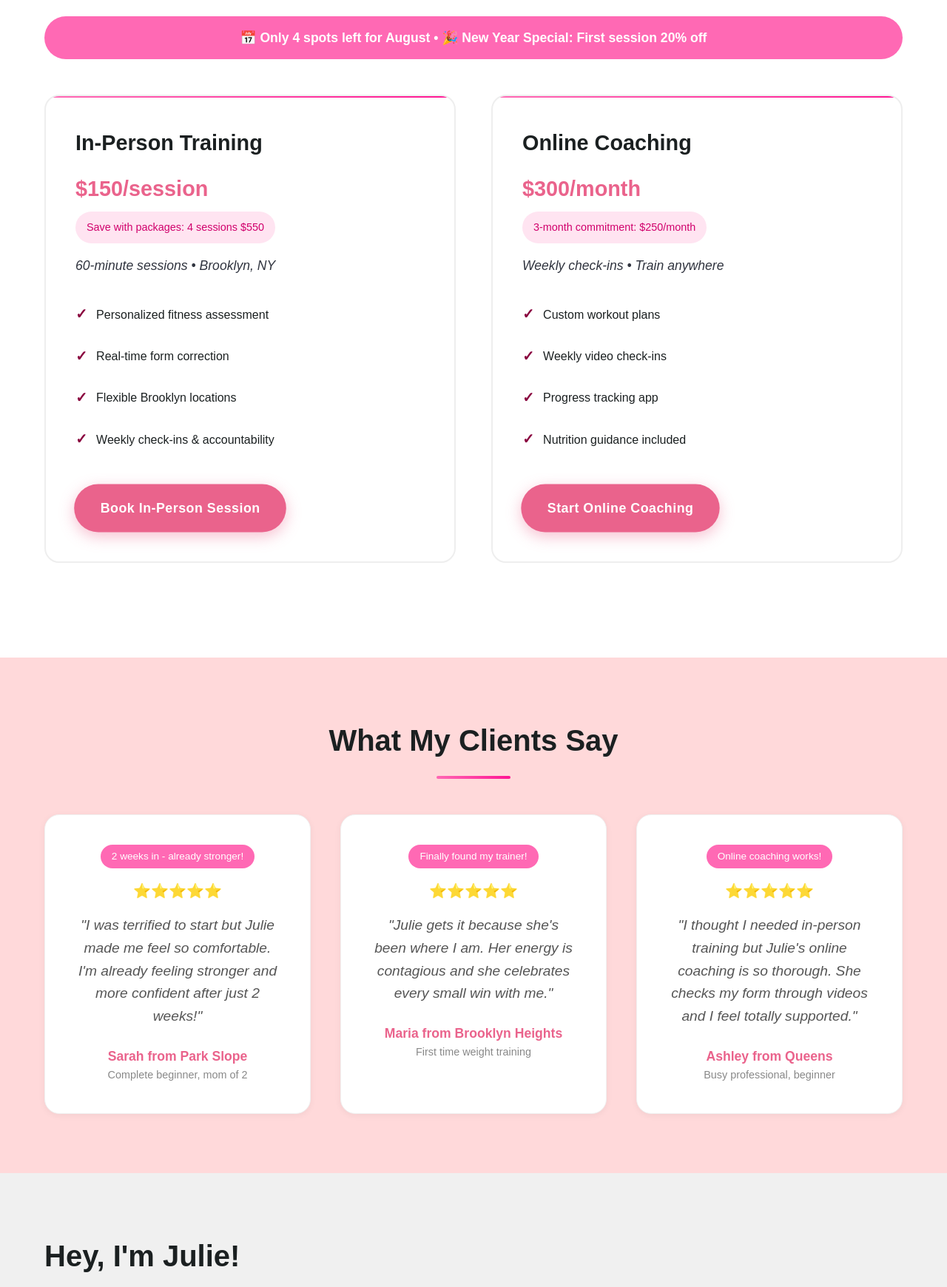
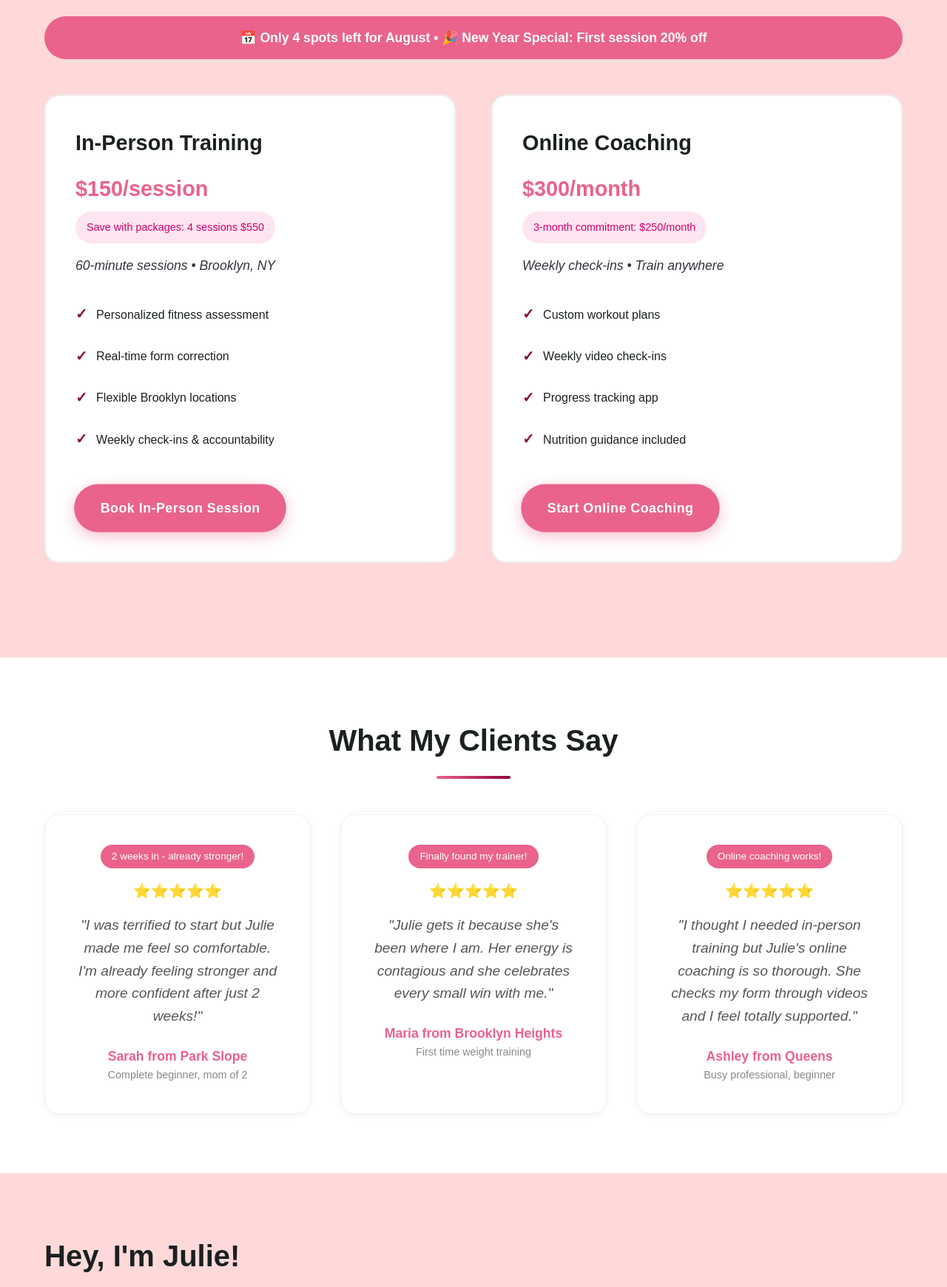
Before and after one commit to PhreeMason/jewelz, a plain HTML site: page index.html in a window 1280 px wide. Shown: the part 1060-2800 px from the top of the page at 74% size. Drawn offline with Linux system fonts and the light colour scheme.

Commit message:
update color scheme for improved aesthetics and user engagement

```diff
--- a/index.html
+++ b/index.html
@@ -16,7 +16,7 @@
             font-family: 'Arial', sans-serif;
             line-height: 1.6;
             color: #1B2021;
-            background: #f9f9f9;
+            background: #FFD9DA;
         }
 
         .container {
@@ -72,7 +72,7 @@
         }
 
         .nav-links .nav-cta {
-            background: #ff69b4;
+            background: #EA638C;
             color: #ffffff;
             padding: 8px 20px;
             border-radius: 50px;
@@ -80,7 +80,7 @@
         }
 
         .nav-links .nav-cta:hover {
-            background: #ff1493;
+            background: #89023E;
             color: #ffffff;
         }
 
@@ -269,7 +269,7 @@
         /* Services Section - Simplified and warmer */
         .services {
             padding: 5rem 0;
-            background: #ffffff;
+            background: #FFD9DA;
         }
 
         .section-title {
@@ -285,13 +285,13 @@
             display: block;
             width: 100px;
             height: 4px;
-            background: linear-gradient(45deg, #ff69b4, #ff1493);
+            background: linear-gradient(45deg, #EA638C, #89023E);
             margin: 1rem auto;
             border-radius: 2px;
         }
 
         .urgency-banner {
-            background: #ff69b4;
+            background: #EA638C;
             color: #ffffff;
             text-align: center;
             padding: 15px;
@@ -316,17 +316,6 @@
             transition: all 0.3s;
             position: relative;
             overflow: hidden;
-        }
-
-        .service-card::before {
-            content: '';
-            position: absolute;
-            top: 0;
-            left: 0;
-            right: 0;
-            height: 2px;
-            background: linear-gradient(45deg, #ff69b4, #ff1493);
-            border-radius: 20px 20px 0 0;
         }
 
         .service-card:hover {
@@ -390,7 +379,7 @@
         /* Testimonials Section - More personal */
         .testimonials {
             padding: 5rem 0;
-            background: #FFD9DA;
+            background: #ffffff;
             color: #1B2021;
         }
 
@@ -421,7 +410,7 @@
         }
 
         .transformation-badge {
-            background: #ff69b4;
+            background: #EA638C;
             color: #ffffff;
             padding: 5px 15px;
             border-radius: 50px;
@@ -458,7 +447,7 @@
         /* About Section - Warmer and more personal */
         .about {
             padding: 5rem 0;
-            background: #f0f0f0;
+            background: #FFD9DA;
         }
 
         .about-content {
@@ -480,7 +469,7 @@
             display: block;
             width: 80px;
             height: 4px;
-            background: linear-gradient(45deg, #ff69b4, #ff1493);
+            background: linear-gradient(45deg, #EA638C, #89023E);
             margin-top: 1rem;
             border-radius: 2px;
         }
@@ -497,7 +486,7 @@
             padding: 15px;
             border-radius: 10px;
             margin-bottom: 1.5rem;
-            border-left: 4px solid #ff69b4;
+            border-left: 4px solid #EA638C;
         }
 
         .achievements {
@@ -652,7 +641,7 @@
             left: 20px;
             right: 20px;
             z-index: 999;
-            background: linear-gradient(45deg, #ff69b4, #ff1493);
+            background: linear-gradient(45deg, #EA638C, #89023E);
             padding: 15px;
             border-radius: 50px;
             text-align: center;
```
